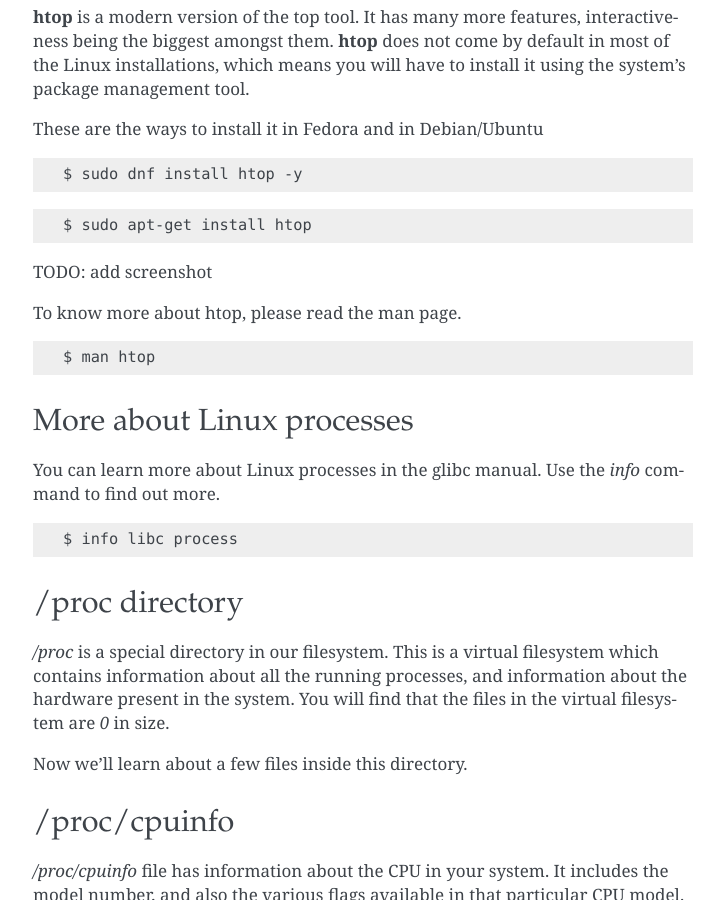
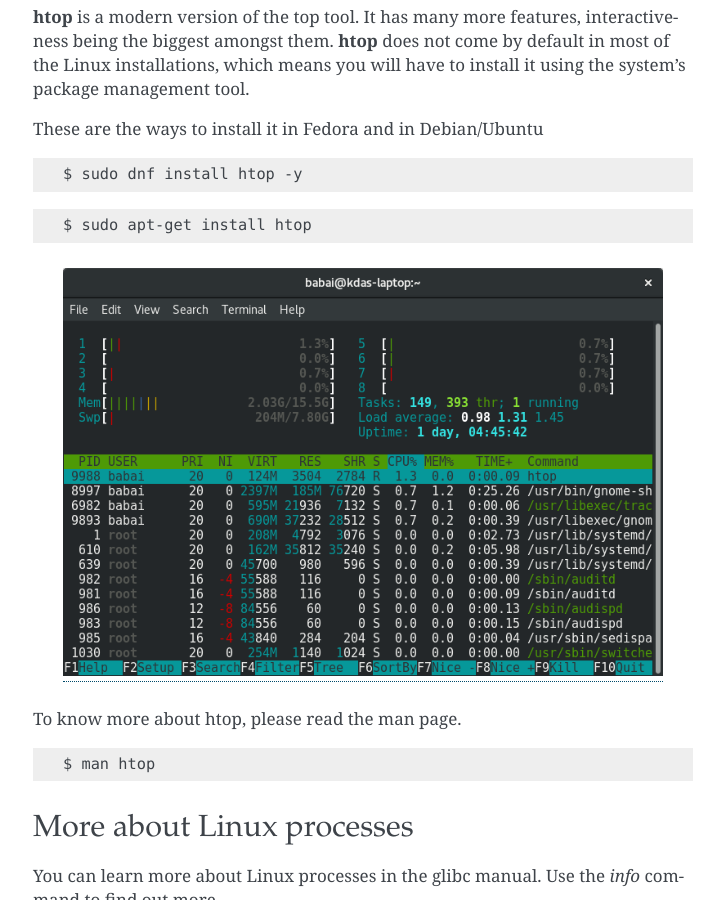
Before and after one commit to kushaldas/lym, a Sphinx documentation site: the page built from docs/processes.rst, in a window 1280 px wide and 900 px high, scrolled down 3097 px. Shown: the whole window, without its empty margins (387-1111 px from the left). Built offline with Sphinx 7.4.7, drawn with Linux system fonts in a browser that asks for light colours; a script that is not in the unit is left out.

Commit message:
Docs: added htop screenshot.

```diff
--- a/docs/processes.rst
+++ b/docs/processes.rst
@@ -191,7 +191,9 @@ These are the ways to install it in Fedora and in Debian/Ubuntu
   $ sudo apt-get install htop
 
 
-TODO: add screenshot
+.. figure:: img/htop.png
+   :width: 600px
+   :align: center
 
 To know more about htop, please read the man page.
 
```
